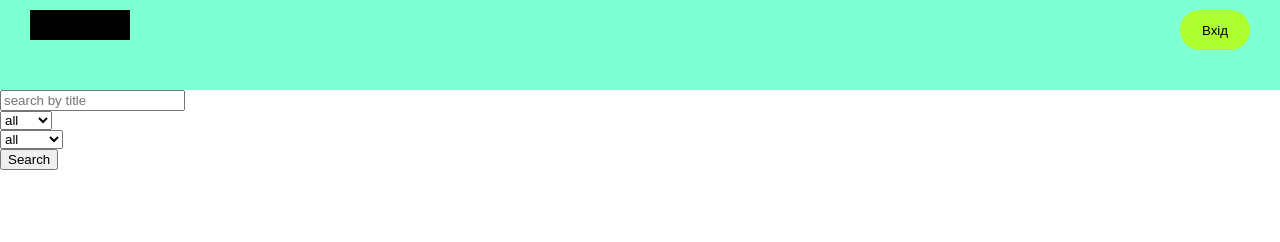
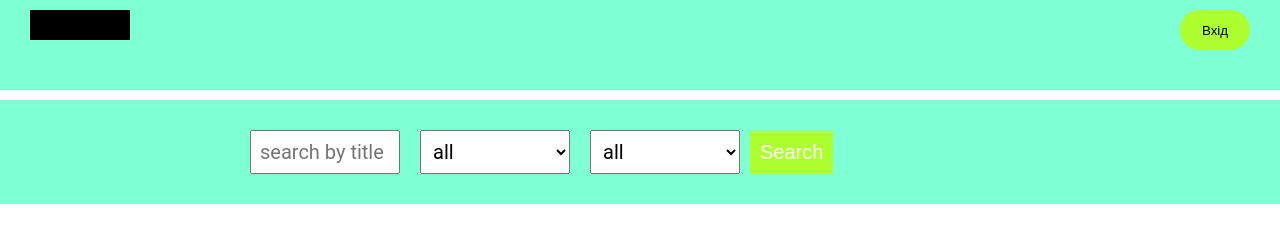
Before and after one commit to ReDKaen/Step-project-3, a plain HTML site: page index.html in a window 1280 px wide. Drawn offline with Linux system fonts and the light colour scheme.

Commit message:
create css

```diff
--- a/css/filter.css
+++ b/css/filter.css
@@ -0,0 +1,41 @@
+.filter {
+    margin-top: 10px;
+    background-color: aquamarine;
+    padding: 20px;
+}
+
+.filter__container {
+    max-width: 800px;
+    margin: 0 auto;
+}
+
+.filter__form {
+    display: flex;
+    flex-wrap: wrap;
+    align-items: center;
+}
+
+.filter__field {
+    margin: 10px;
+}
+.filter__field input,
+.filter__field select {
+    font-size: 20px;
+    font-family: Roboto;
+    padding: 8px;
+    width: 150px;
+    box-sizing: border-box;
+}
+
+.filter__action button {
+    padding: 10px;
+    font-size: 20px;
+    background-color: greenyellow;
+    color: #fff;
+    border: none;
+    cursor: pointer;
+}
+
+.filter__action button:hover {
+    background-color: rgb(19, 171, 120);
+}
--- a/index.html
+++ b/index.html
@@ -48,7 +48,7 @@
         </div>
 
     </header>
-    <section class="fiter">
+    <section class="filter">
         <div class="filter__container">
             <form class="filter__form" id="filter__form">
                 <div class="filter__field filter__field--title">
```
